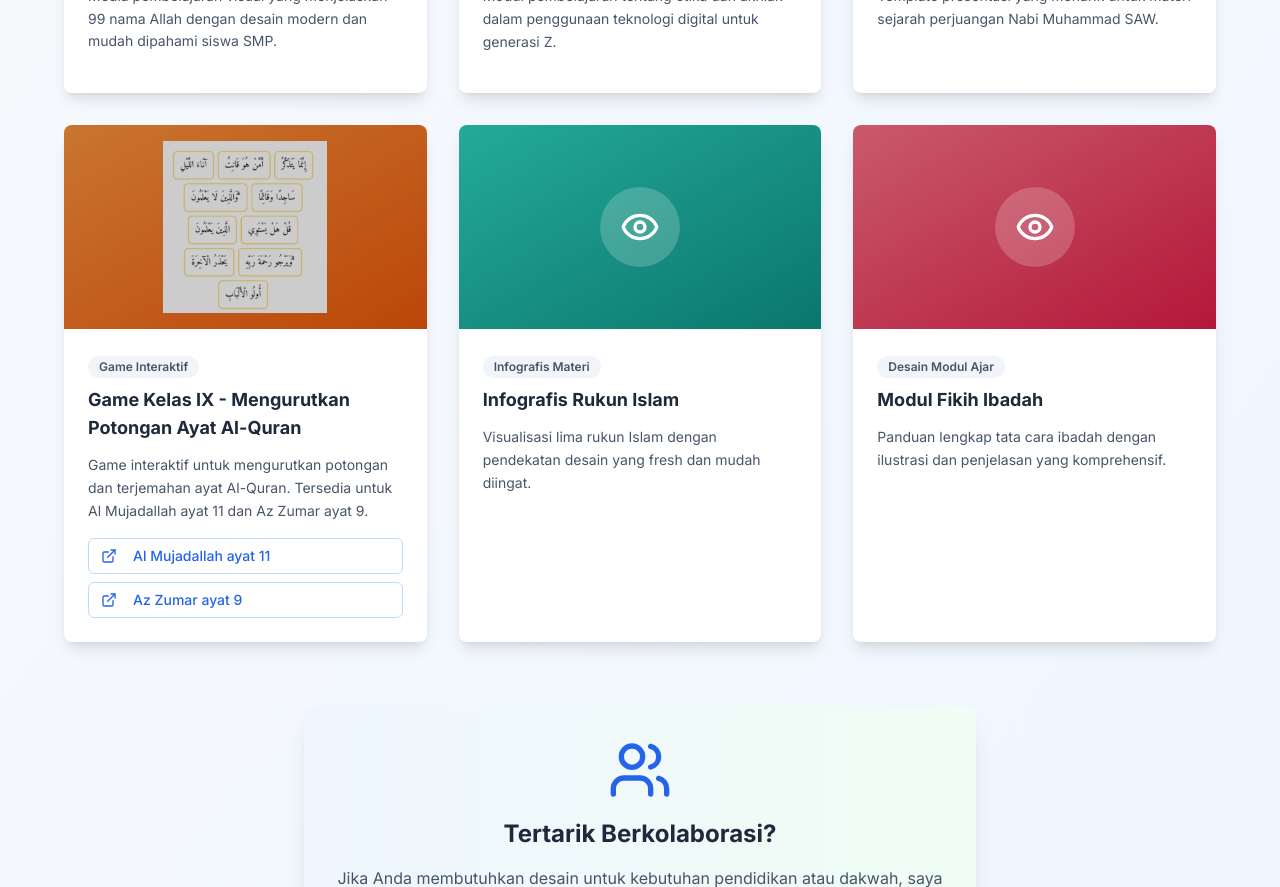
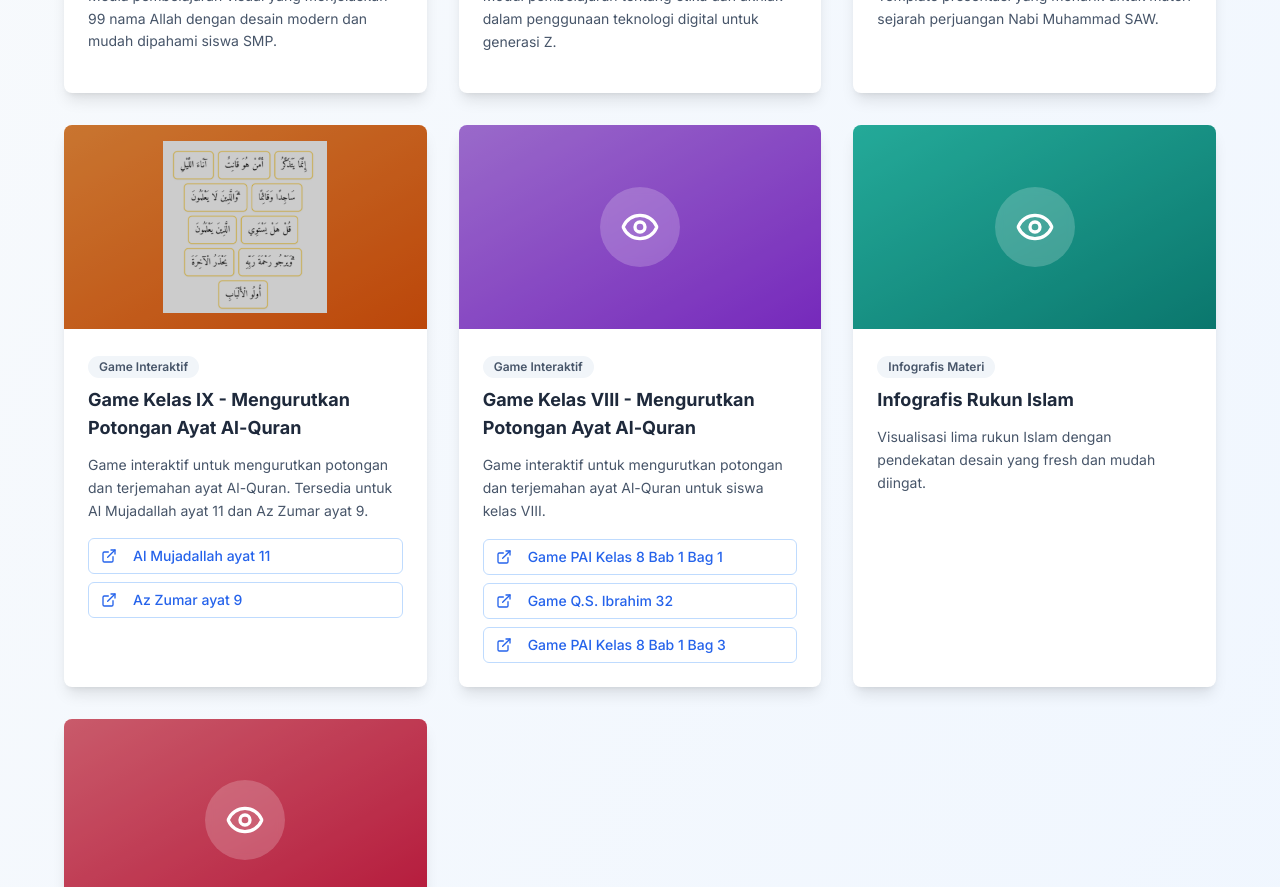
Before and after one commit to Santosa-Dev1507/guru-kreatif-website, a React (Vite) app: page /portofolio in a window 1280 px wide. Shown: the part 680-1567 px from the top of the page. Built offline with nearby package versions, Linux system fonts and the light colour scheme.

Commit message:
Add game links to portofolio page
Add game links for class VIII to the portofolio page and ensure they are functional.

```diff
--- a/src/pages/Portofolio.tsx
+++ b/src/pages/Portofolio.tsx
@@ -52,6 +52,19 @@ const Portofolio = () => {
       links: [
         { title: 'Al Mujadallah ayat 11', url: 'https://smpn5klaten.sch.id/game-pai-kelas9-q-quran-bab1' },
         { title: 'Az Zumar ayat 9', url: 'https://smpn5klaten.sch.id/game-pai-kelas9-q-quran-bab1-bag2' }
+      ]
+    },
+    {
+      id: 7,
+      title: 'Game Kelas VIII - Mengurutkan Potongan Ayat Al-Quran',
+      category: 'Game Interaktif',
+      description: 'Game interaktif untuk mengurutkan potongan dan terjemahan ayat Al-Quran untuk siswa kelas VIII.',
+      gradient: 'from-purple-400 to-purple-600',
+      icon: Megaphone,
+      links: [
+        { title: 'Game PAI Kelas 8 Bab 1 Bag 1', url: 'https://smpn5klaten.sch.id/game-pai-kelas8-q-quran-bab1-bag1' },
+        { title: 'Game Q.S. Ibrahim 32', url: 'https://smpn5klaten.sch.id/game-mengurutkan-potongan-q-s-ibrahim-32' },
+        { title: 'Game PAI Kelas 8 Bab 1 Bag 3', url: 'https://smpn5klaten.sch.id/game-pai-kelas8-q-quran-bab1-bag3' }
       ]
     },
     {
```
